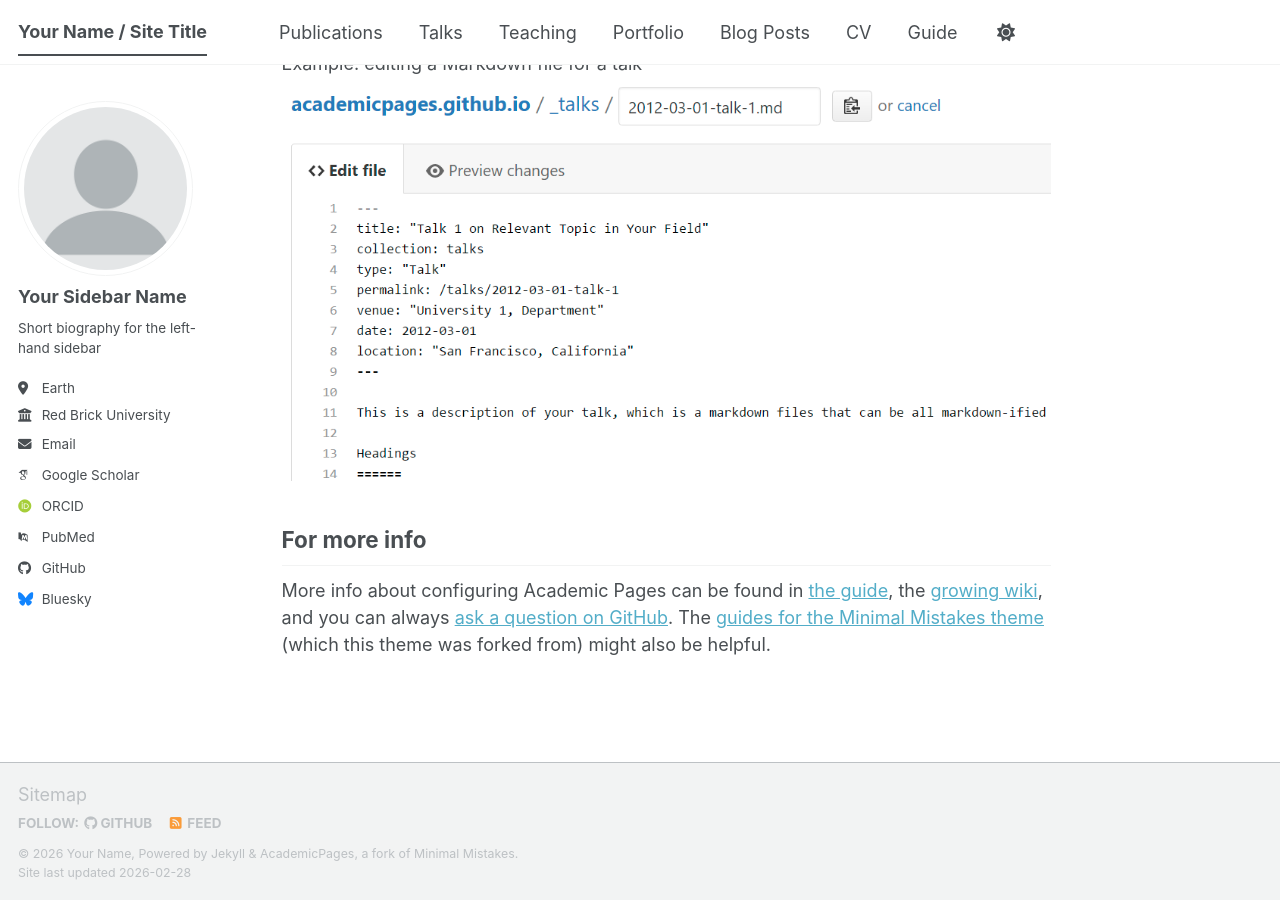
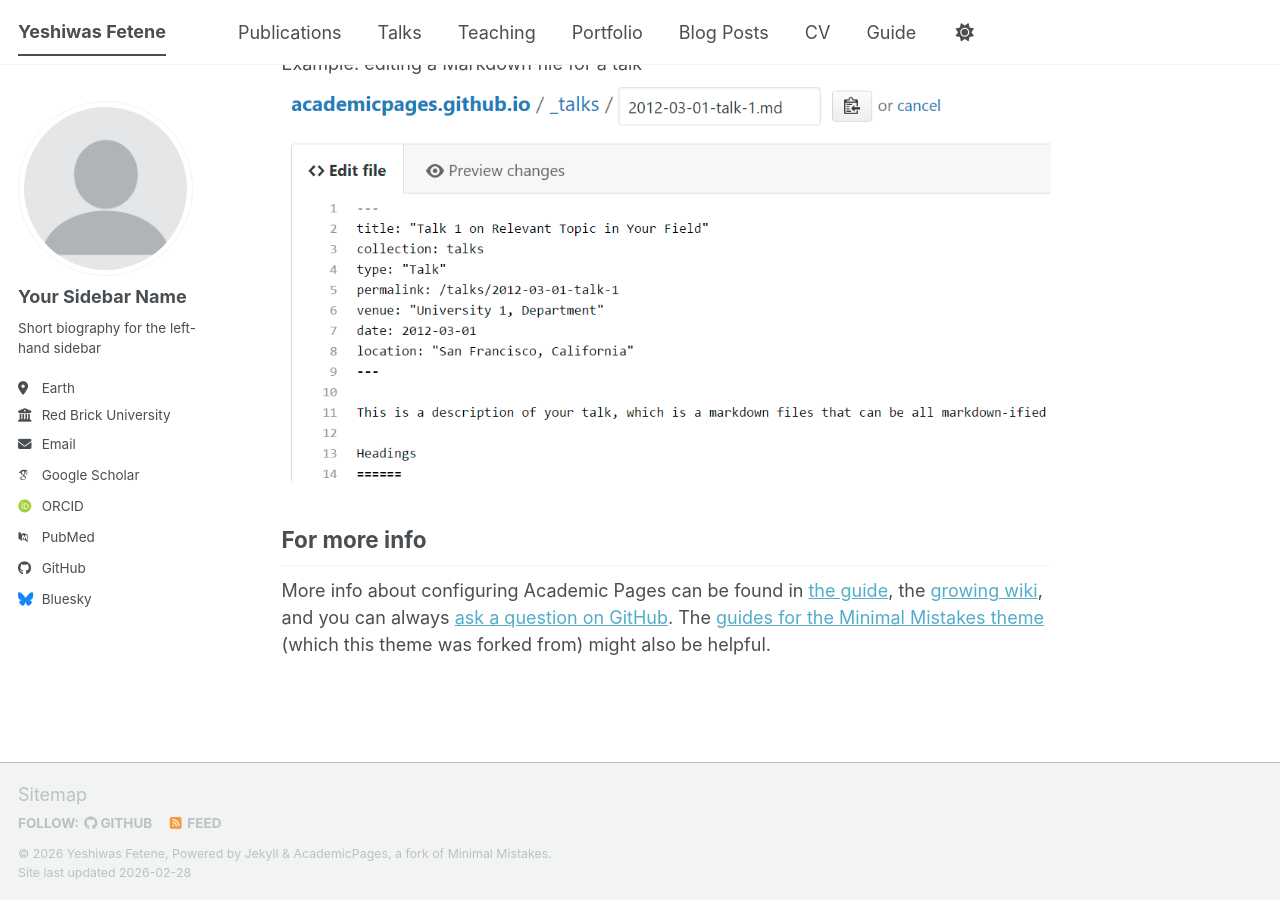
Before and after one commit to yes42d/yes42d.github.io, a Jekyll site: the page built from _pages/about.md, in a window 1280 px wide and 900 px high, scrolled down 2720 px. Built offline with Jekyll 4.4.1, drawn with Linux system fonts in a browser that asks for light colours; some web fonts are replaced; a script bundle is joined from its source files by our own code; library files that are not in the unit come from our copies.

Commit message:
Update site title and name in config

```diff
--- a/_config.yml
+++ b/_config.yml
@@ -9,9 +9,9 @@
 # Basic Site Settings
 locale                   : "en-US"
 site_theme               : "default" # The available themes options are "default", "air", "sunrise", "mint", "dirt" and "contrast"
-title                    : "Your Name / Site Title"
+title                    : "Yeshiwas Fetene"
 title_separator          : "-"
-name                     : &name "Your Name"
+name                     : &name "Yeshiwas Fetene"
 description              : &description "Your Name's academic portfolio"   # Update this with a general description of your site, this is the default if not overridden by a page
 url                      : https://academicpages.github.io # The base hostname & protocol for your site e.g. "https://[your GitHub username].github.io",
                                                            # or if you already have some other page hosted on Github then use "https://[your GitHub username].github.io/[Your Repo Name]"
```
